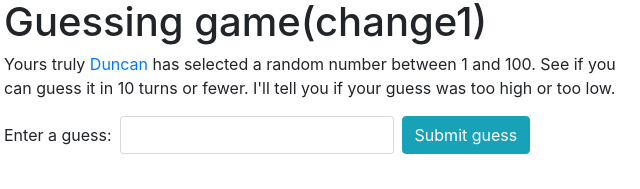
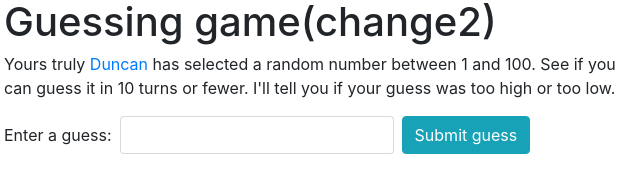
Before and after one commit to muriithiKabogo/guessing-game, a plain HTML site: page index.html in a window 1280 px wide. Shown: the full height of the page, 316-956 px from the left. Drawn offline with nearby package versions, Linux system fonts and the light colour scheme.

Commit message:
change 2

```diff
--- a/index.html
+++ b/index.html
@@ -46,7 +46,7 @@
   </head>
 
   <body>
-      <h1>Guessing game(change1)</h1>
+      <h1>Guessing game(change2)</h1>
 
       <p>Yours truly <a href="https://twitter.com/Muriithi_Kabogo"> Duncan </a> has selected a random number between 1 and 100. See if you can guess it in 10 turns or fewer. I'll tell you if your guess was too high or too low.</p>
 
```
